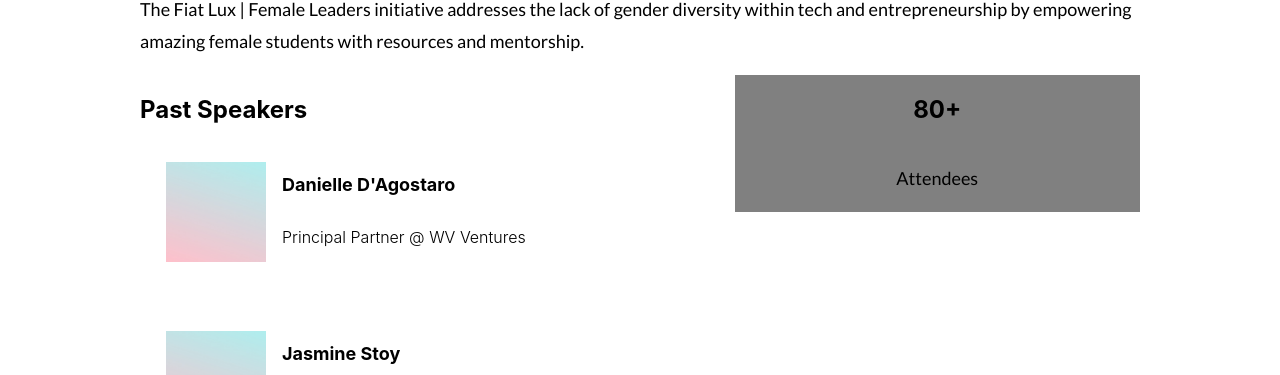
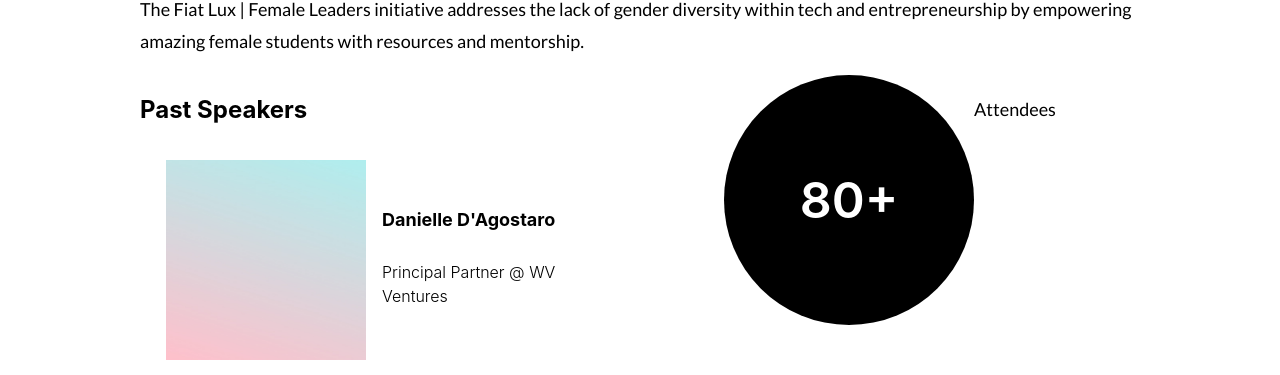
Before and after one commit to Free-Ventures-Cal/website, a React (Create React App) app: page /fiatlux in a window 1280 px wide. Shown: the part 745-1120 px from the top of the page. Built offline with nearby package versions, Linux system fonts and the light colour scheme.

Commit message:
Make speaker images bigger and add circle to emphasize attendees

```diff
--- a/src/Components/FiatLux.js
+++ b/src/Components/FiatLux.js
@@ -89,10 +89,19 @@ function FiatLux() {
                 <p>The Fiat Lux | Female Leaders initiative addresses the lack of gender diversity within tech and entrepreneurship by empowering amazing female students with resources and mentorship.</p>
 
                 <div id="main">
-                    <div className="no-overflow">
+                    <div className="no-overflow" id="speakers-wrapper">
                         <div>
                             <h2>Past Speakers</h2>
                             {speakersComponents}
+                        </div>
+                    </div>
+                    <div id="sidebar">
+                        <div className="circle">
+                            80+
+                        </div>
+                        <p>Attendees</p>
+                    </div>
+                </div>
                 <span>
                     <h2>Get Involved</h2>
                     <h3>Attending</h3>
@@ -100,13 +109,6 @@ function FiatLux() {
                     <h3>Speaking</h3>
                     <p>If you are an industry professional looking to get involved as a speaker or company sponsor please fill out the form below.</p>
                 </span>
-                    </div>
-                </div>
-                <div id="sidebar">
-                    <h2>80+</h2>
-                    <p>Attendees</p>
-                </div>
-                </div>
                 <ContactForm />
             </GenericPage>
         </section >
--- a/src/styles/FiatLux.css
+++ b/src/styles/FiatLux.css
@@ -30,25 +30,32 @@
 }
 
 #sidebar {
-  background-color: gray;
   /* Positioning on the page */
   position: -webkit-sticky;
   position: sticky;
   align-self: flex-start;
-  height: auto;
+  height: 100%;
   float: right;
-  width: 50vw;
-  top: 0px;
-  bottom: 0px;
+  width: 50%;
+  top: 35%;
+  bottom: 35%;
   /* Positioning child elements inside this div */
   display: flex;
   flex-flow: row wrap;
   justify-content: center;
 }
 
-#sidebar h2 {
-  width: 100%;
+.circle {
+  width: 250px;
+  height: 250px;
   text-align: center;
+  line-height: 250px;
+  border-radius: 50%;
+  font-size: 50px;
+  font-weight: 600;
+  color: #fff;
+  text-align: center;
+  background: #000;
 }
 
 #main {
@@ -67,6 +74,10 @@
   padding-left: 8px;
 }
 
+#speakers-wrapper {
+  width: 50%;
+}
+
 .speaker-card {
   color: black;
   display: block;
@@ -83,25 +94,25 @@
 }
 
 .speaker-card-header img {
-  height: 100px;
+  height: 200px;
   margin-right: 16px;
   vertical-align: middle;
 }
 
 .speaker-card-description {
-    display: flex;
-    flex-direction: column;
-    align-content: center;
+  display: flex;
+  flex-direction: column;
+  align-content: center;
 }
 
 .speaker-card-description h2 {
-    display: inline;
+  display: inline;
   font-size: 18px;
   line-height: 19.2px;
 }
 
 .speaker-card-description h3 {
-    display: inline;
+  display: inline;
   font-size: 16px;
   font-weight: 300;
 }
```
Lines whose indentation alone changed are shown as unchanged.
